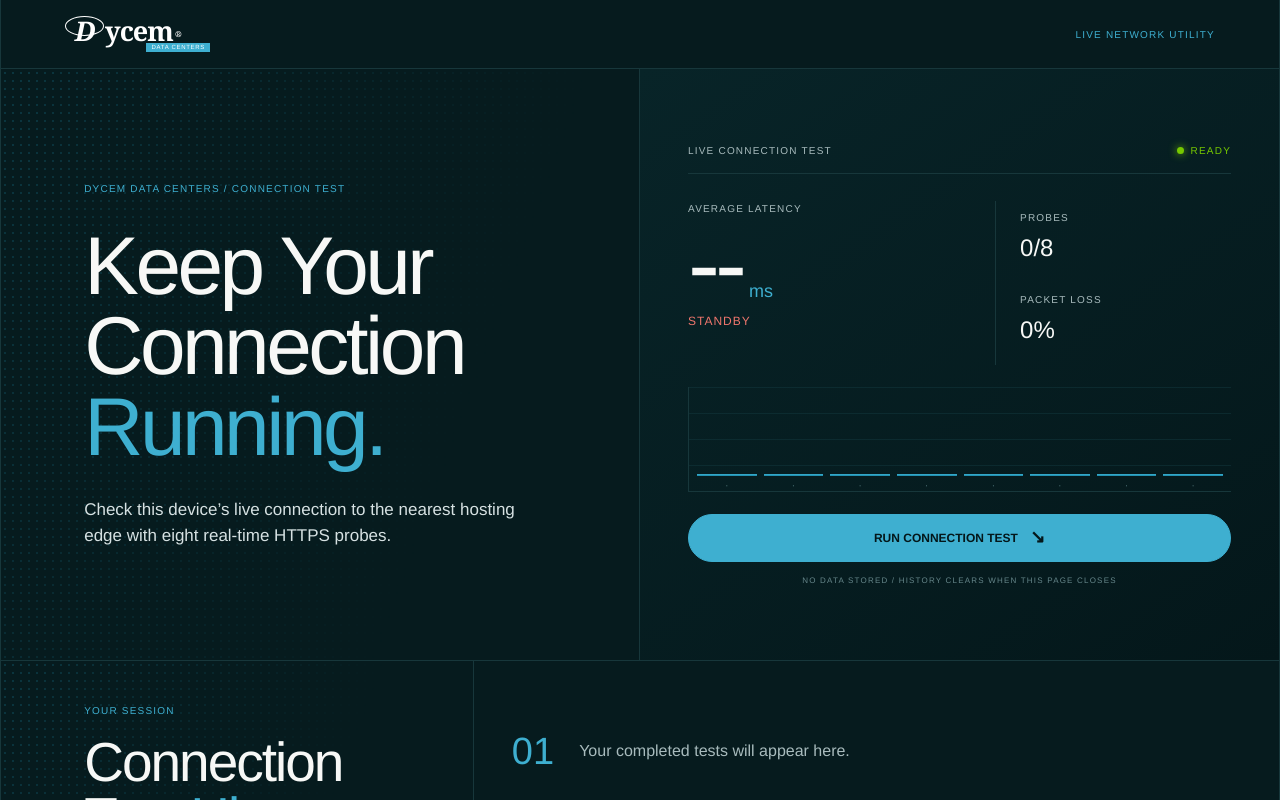
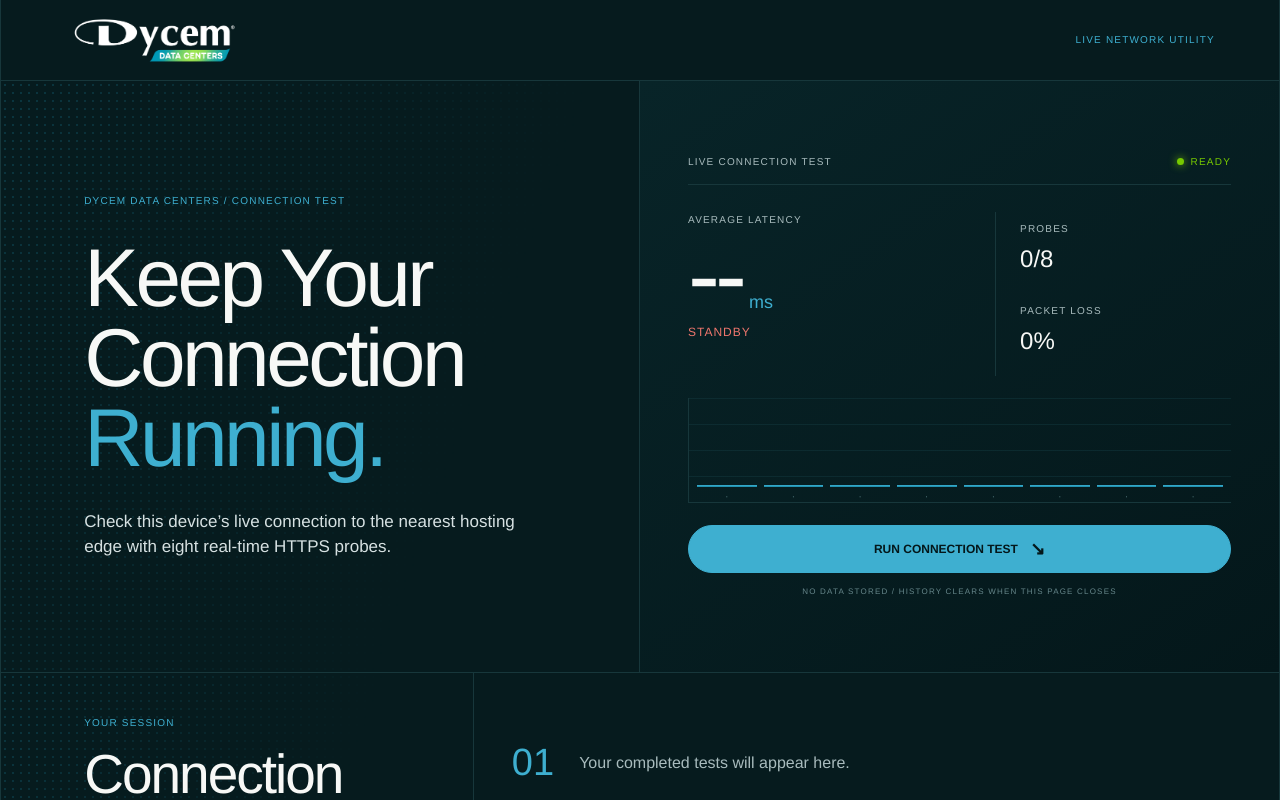
Before and after one commit to sfinnertydycem-create/live_ping, a Next.js app: page / in a window 1280 px wide. Shown: the top 800 px of the page. Built offline with nearby package versions, Linux system fonts and the light colour scheme.

Commit message:
Use official Dycem Data Centers logo

```diff
--- a/app/globals.css
+++ b/app/globals.css
@@ -7,11 +7,8 @@
 button,a { font:inherit; }
 main { width:min(100%,1440px); margin:auto; border-left:1px solid var(--line); border-right:1px solid var(--line); }
 .site-header { min-height:69px; display:flex; align-items:center; justify-content:space-between; padding:10px clamp(24px,6vw,64px); border-bottom:1px solid var(--line); }
-.logo { color:white; text-decoration:none; display:flex; flex-direction:column; width:145px; line-height:.82; }
-.logo > span { font:700 27px/1 Georgia,serif; letter-spacing:-1px; }
-.logo i { display:inline-grid; place-items:center; width:39px; height:20px; margin-right:1px; border:1px solid white; border-radius:50%; font-style:italic; }
-.logo sup { font-size:8px; margin-left:2px; }
-.logo small { align-self:flex-end; background:var(--cyan); color:white; font-size:6px; letter-spacing:.7px; padding:2px 5px; margin-top:-1px; }
+.logo { display:block; width:176px; text-decoration:none; }
+.logo img { display:block; width:100%; height:auto; }
 .header-note,.kicker,.panel-top,.main-metric>span,.side-metrics span,.privacy,.section-title>p,.history-stat span,.test-index span { font-size:10px; letter-spacing:1.2px; }
 .header-note { color:var(--cyan); }
 .hero-grid { display:grid; grid-template-columns:1fr; border-bottom:1px solid var(--line); }
--- a/app/ping-terminal.tsx
+++ b/app/ping-terminal.tsx
@@ -65,7 +65,7 @@
     <main>
       <header className="site-header">
         <a className="logo" href={DATA_CENTERS_URL} target="_blank" rel="noreferrer" aria-label="Dycem Data Centers">
-          <span><i>D</i>ycem<sup>®</sup></span><small>DATA CENTERS</small>
+          <img src="/dycem-data-centers-logo.png" alt="Dycem Data Centers" />
         </a>
         <span className="header-note">LIVE NETWORK UTILITY</span>
       </header>
```
Also changed, not shown: public/dycem-data-centers-logo.png (added).
